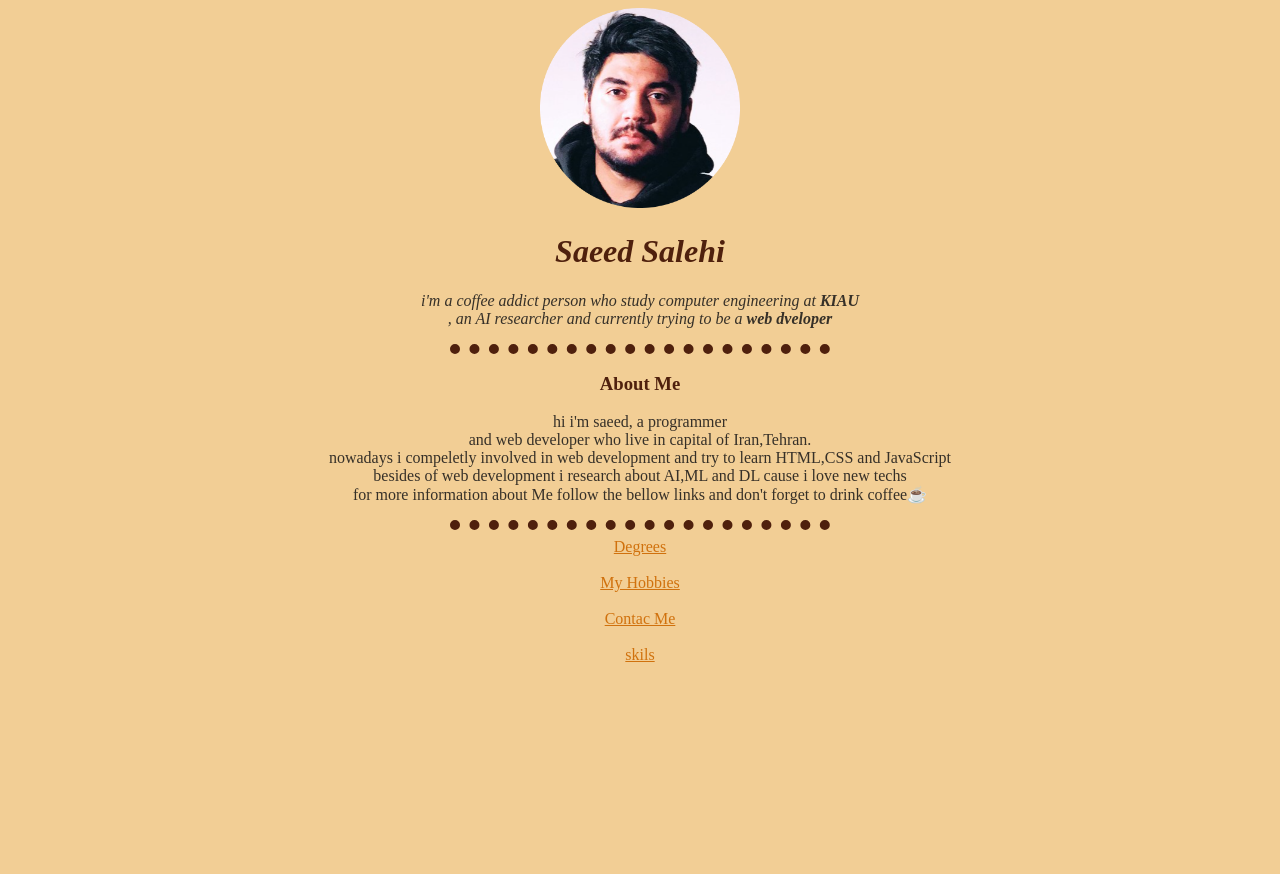
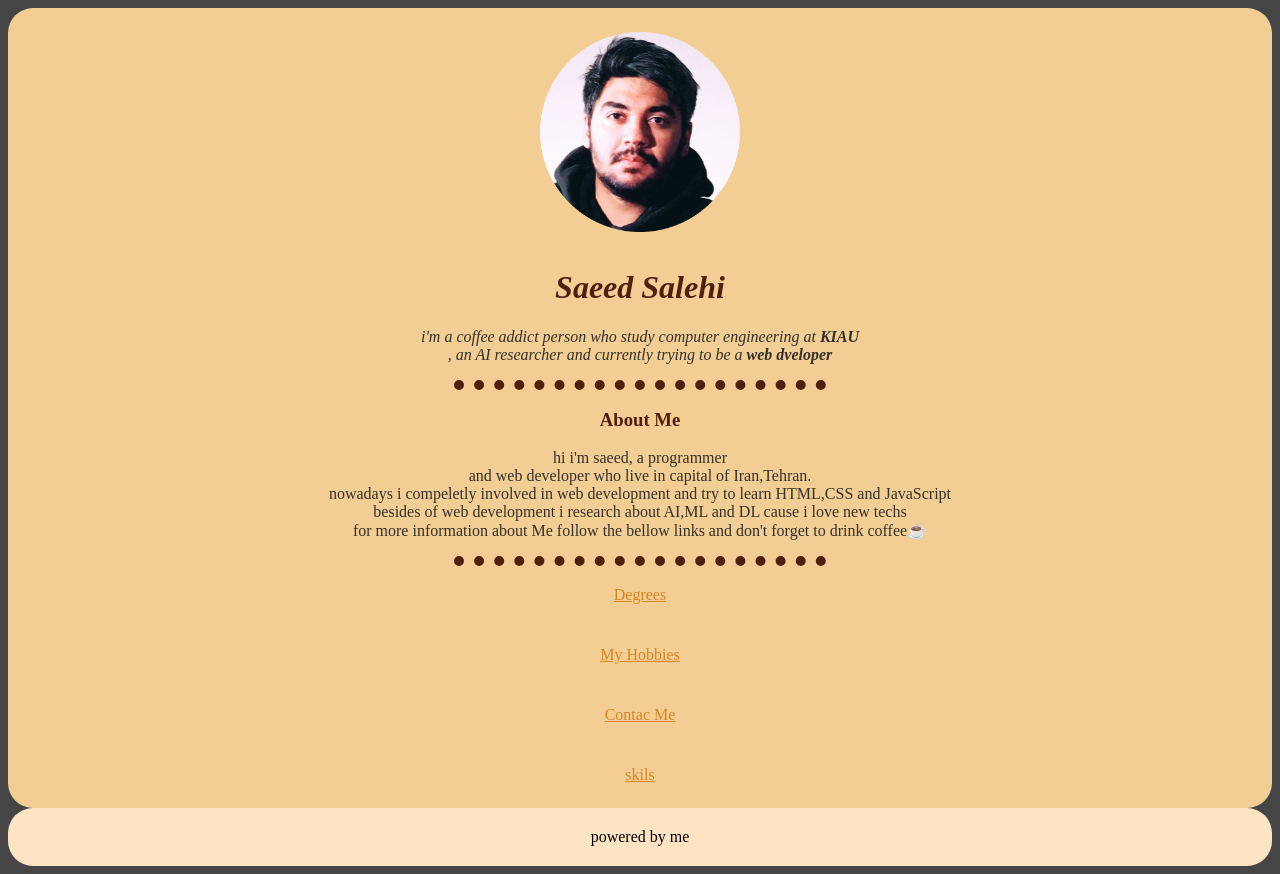
Before and after one commit to saeedsalehy/cvsite, a plain HTML site: page index.html in a window 1280 px wide. Before the commit the page ends 800 px from the top, so only its background shows below. Drawn offline with Linux system fonts and the light colour scheme.

Commit message:
update 1.0

```diff
--- a/css/styles.css
+++ b/css/styles.css
@@ -1,6 +1,7 @@
 .text {
             text-align: center;
         }
+
 
 
 hr {
@@ -11,10 +12,21 @@ hr {
     border-color: #4F200D;
     border-width: 10px;
     width: 30%;
+
+}
+
+div{
+    background-color:#f2ce95 ;
+    border: 30px;
+    border-radius: 25px;
+    padding: 12px;
+
 }
 
 body {
-    background-color:#f2ce95;
+    padding: 15;
+    background-color:#454545;
+    width: 500;
 }
 h1 {
     color:#4F200D
@@ -26,7 +38,7 @@ h3 {
 }
 
 a {
-    color: #d0710d;
+    color: #d78521;
 }
 ul {
     color:#4F200D;
@@ -34,3 +46,10 @@ ul {
 p {
     color: #363028;
 }
+
+footer{
+    padding: 20px;
+    border-radius: 25px;
+    background-color: bisque;
+
+}
--- a/index.html
+++ b/index.html
@@ -8,9 +8,8 @@
     <link rel="stylesheet" href="css/styles.css">
 </head>
 <body>
-
-
-   <div class="text">
+    <div>
+        <div class="text" >
             <a href="mailto:saeidsalehi2775@gmail.com" title="Mail Me"><style></style><img src="./images/saeed-modified.png" alt="Profile" width="200" height="200" style="text-align: center;"></a></td>
             </div>
 
@@ -43,5 +42,12 @@
             <div class="text">
             <a style="text-align: center;"href="Skills.html" target="_blank">skils</a>
             </div>
+    </div>
+
+    <footer class="text">
+        powered by me
+    </footer>
+
+
 </body>
 </html>
```
Also changed, not shown: ContacMe.html (+2 -1 lines), Degrees.html (+2 -0 lines), Hobbies.html (+3 -0 lines), Skills.html (+2 -0 lines). Lines whose indentation alone changed are shown as unchanged.
